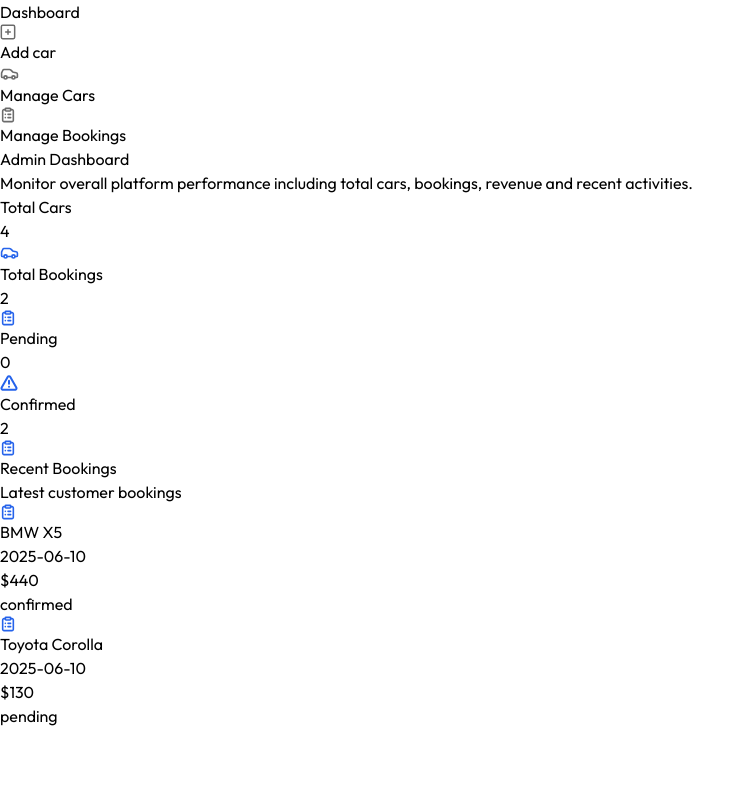
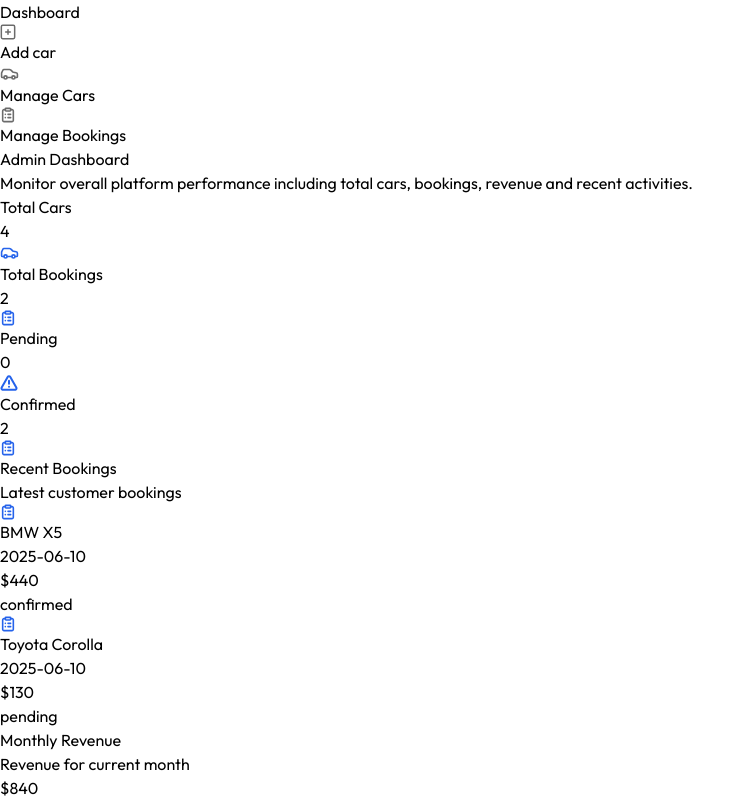
Before and after one commit to callmeskyy111/mern-car-rental, a React (Vite) app in the folder client/: page /owner in a window 1280 px wide. Shown: the part 514-1314 px from the top of the page, without its empty margins (0-754 px from the left). Before the commit the page ends 1242 px from the top, so only its background shows below. Built offline with nearby package versions, Linux system fonts and the light colour scheme.

Commit message:
Owner/Admin Dashboard ✅✅✅

```diff
--- a/client/src/pages/dashboard/Dashboard.jsx
+++ b/client/src/pages/dashboard/Dashboard.jsx
@@ -100,7 +100,14 @@
           ))}
         </div>
         {/* monthly revenue */}
-        <div className=""></div>
+        <div className="p-4 md:p-6 border border-borderColor rounded-md w-full md:max-w-xs">
+          <h1 className="text-lg font-medium">Monthly Revenue</h1>
+          <p className="text-gray-500">Revenue for current month</p>
+          <p className="text-3xl mt-6 font-semibold text-primary">
+            {currency}
+            {data.monthlyRevenue}
+          </p>
+        </div>
       </div>
     </div>
   );
```
